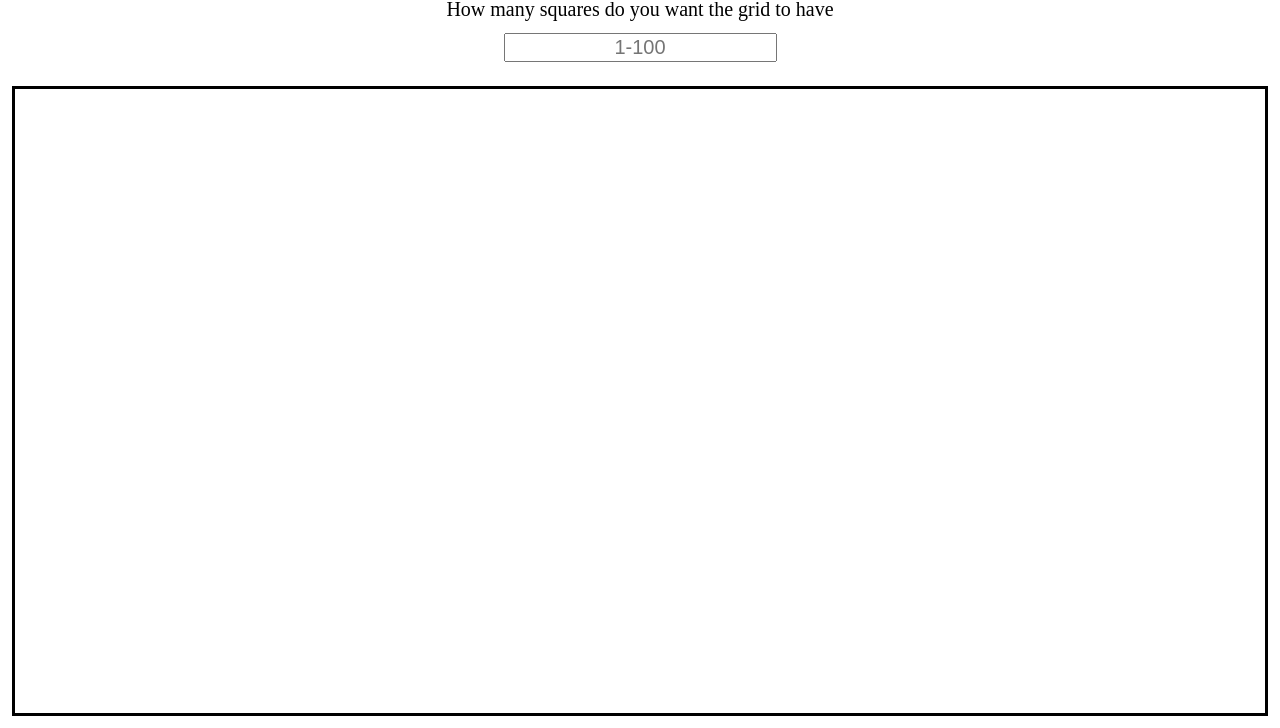
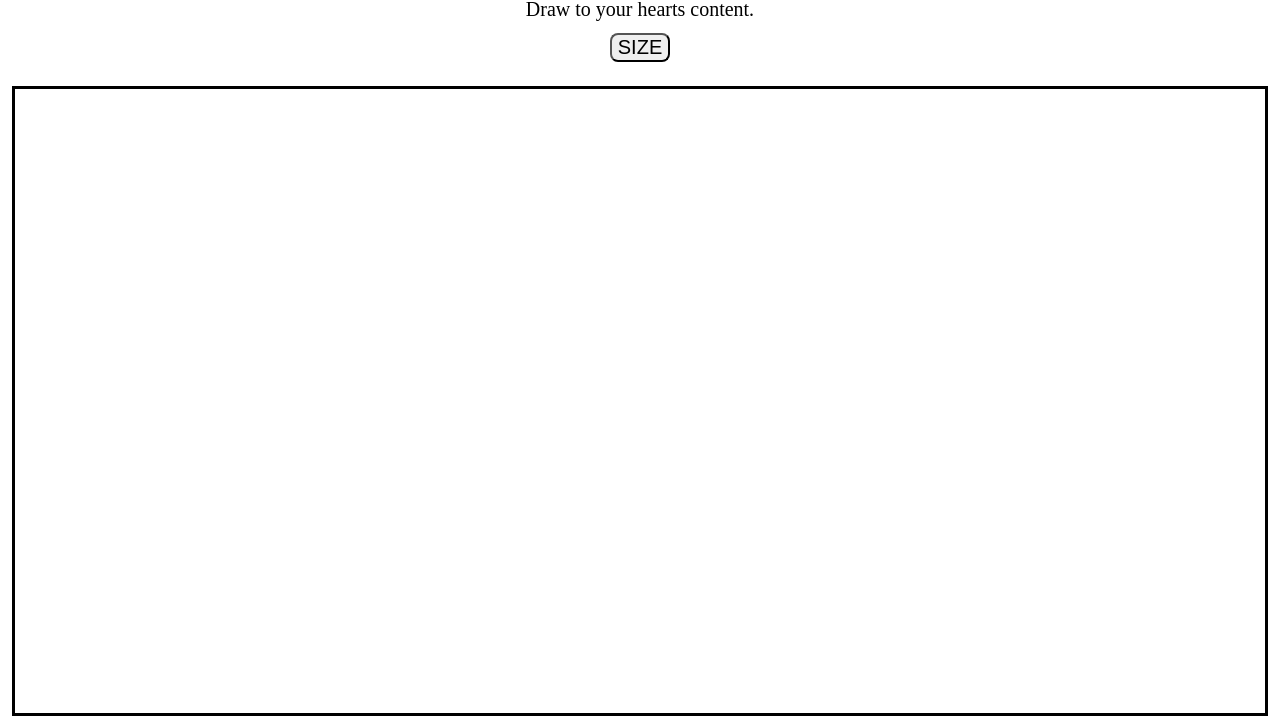
Before and after one commit to deocze/etch-a-sketch, a plain HTML site: page index.html in a window 1280 px wide. Shown: the part 72-800 px from the top of the page. Drawn offline with Linux system fonts and the light colour scheme.

Commit message:
Added button for grid size

```diff
--- a/cdd_/grid.js
+++ b/cdd_/grid.js
@@ -4,9 +4,13 @@ for (let i = 0; i < 16; i++){
     let containingDiv = document.createElement("div");
     containingDiv.className = "bigDiv"
     container.append(containingDiv);
+
     for (let i = 0; i < 16; i++){
     let newDiv = document.createElement("div");
     newDiv.className = "lilDiv";
     containingDiv.append(newDiv);
+
+    newDiv.addEventListener("mouseover",() => newDiv.style.backgroundColor = "black")
     }
+
 }
--- a/cdd_/styles.css
+++ b/cdd_/styles.css
@@ -6,6 +6,10 @@
 }
 .gridSize {
   font-size: 20px;
+  border-radius: 8px;
+}
+button.gridSize:hover{
+  background-color: rgb(196, 196, 196);
 }
 .title,
 .gridSize {
--- a/index.html
+++ b/index.html
@@ -12,9 +12,9 @@
       <h1 class="title">SketchUp [Easy Drawing Tool]</h1>
 
       <label for="gridInput" class="gridSize"
-        >How many squares do you want the grid to have</label
+        >Draw to your hearts content.</label
       >
-      <input placeholder="1-100" class="gridSize" name="gridInput" />
+      <button class="gridSize" name="gridInput">SIZE</button>
     </div>
     <div class="drawingGrid"></div>
   </body>
```
